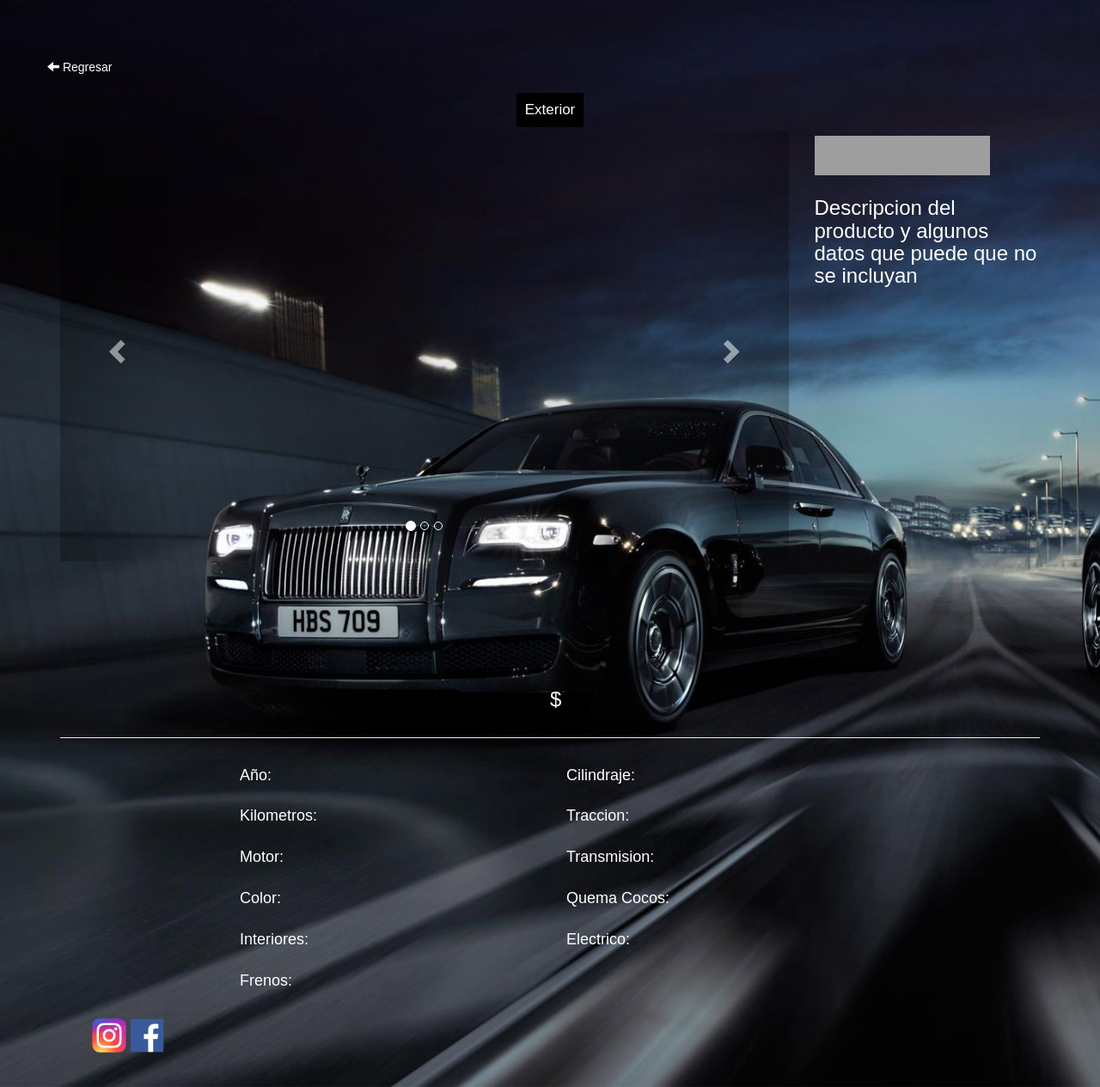
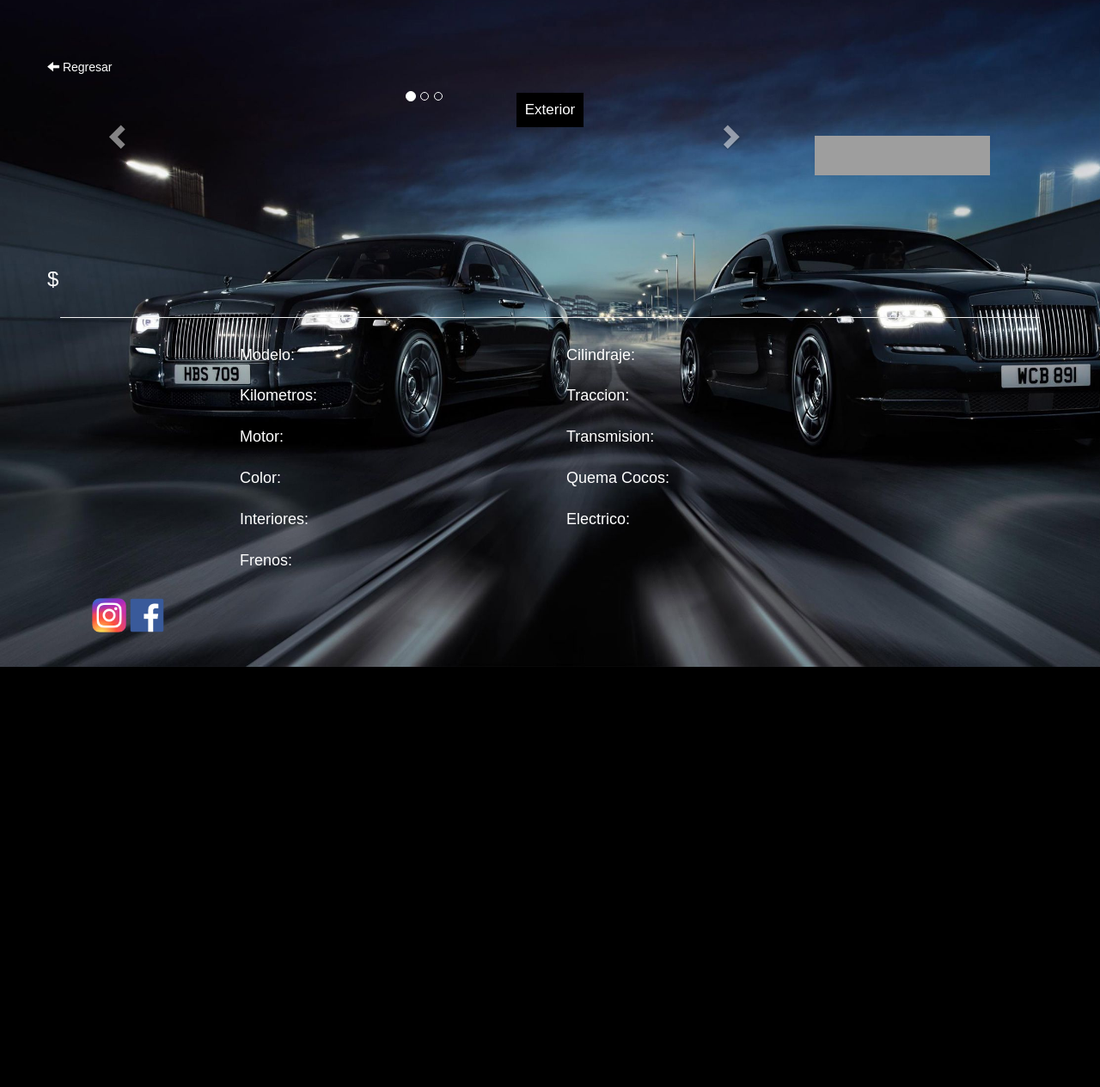
Before and after one commit to edwinpadre/seminuevos_haro, a PHP site: page /templates/Vista.html in a window 1280 px wide. Shown: the part 52-1317 px from the top of the page at 86% size. After the commit the page ends 828 px from the top, so only its background shows below. Run offline with PHP 8.4, Linux system fonts and the light colour scheme; grey boxes are pictures that could not be loaded.

Commit message:
fixing css issues

```diff
--- a/public/css/carousel.css
+++ b/public/css/carousel.css
@@ -33,7 +33,6 @@
 }
 
 .carousel {
-    height: 500px;
     margin-bottom: 60px;
     top: -5px;
 }
--- a/public/css/nosotros.css
+++ b/public/css/nosotros.css
@@ -63,8 +63,7 @@
     display:block;
     width:614px;
     margin:65px auto;
-    position:relative;
-    left:-200px;
+    left:50%;
     height:436px;
     fill:none;
     stroke:#FFF;
--- a/public/js/vista.js
+++ b/public/js/vista.js
@@ -17,6 +17,11 @@
             data = JSON.parse(data);
             var carousel = document.getElementsByClassName('carousel-inner')[0];
             if(data[0] !== undefined){
+              data[0].modelo !== null ?document.getElementById('results14').innerHTML = data[0].modelo : "";
+              data[0].Marca !== null ?document.getElementById('results13').innerHTML = data[0].Marca : "";
+              data[0].precio !== null ?document.getElementById('results12').innerHTML = data[0].precio : "";
+              data[0].description !== null ?document.getElementById('results16').innerHTML = data[0].description : "";
+
                 data[0].year !== null ?document.getElementById('results1').innerHTML = data[0].year : "";
                 data[0].Kilometraje !== null ? document.getElementById('results2').innerHTML = data[0].Kilometraje : "";
                 data[0].Motor_desc != null ? document.getElementById('results3').innerHTML = data[0].Motor_desc : "";
--- a/templates/Vista.html
+++ b/templates/Vista.html
@@ -122,24 +122,22 @@
           </div>
           <div class="col-lg-3 mb-1">
             <iframe src="https://www.facebook.com/plugins/like.php?href=https%3A%2F%2Fwww.facebook.com%2Fseminuevosharo%2F&width=204&layout=button_count&action=like&size=large&show_faces=true&share=true&height=46&appId=1628364070756534" width="204" height="46" style="border:none;overflow:hidden" scrolling="no" frameborder="0" allowTransparency="true" allow="encrypted-media"></iframe>
-            <h3>Descripcion del producto y algunos datos que puede que no se incluyan</h3>
+            <h3 id="results16"></h3>
           </div>
 
           </div>
       </div>
       <div class="row">
-        <div class="col-lg-6 mb-1"></div>
         <center>
-          <div class="flex">
+          <div class="flex" style="left: 50%">
             <h2 id="results13"></h2><h2>&nbsp;</h2> <h2 id="results14"></h2>
           </div>
         </center>
       </div>
 
       <div class="row">
-        <div class="col-lg-6 mb-1"></div>
         <center>
-          <div class="flex">
+          <div class="flex" style="left: 50%">
            <h3>$</h3><h3 id="results12"></h3>
           </div>
        </center>
@@ -148,7 +146,7 @@
         <div class="col-lg-2 mb-1"></div>
           <div class="col-lg-4 mb-1">
             <div class="flex">
-              <h4 id="desaparecer1">Año:</h4><h4 id="results1"></h4>
+              <h4 id="desaparecer1">Modelo:</h4><h4 id="results1"></h4>
             </div>
             <div class="flex">
               <h4>Kilometros:</h4><h4 id="results2"></h4>
```
Also changed, not shown: templates/index.phtml (+4 -4 lines).
